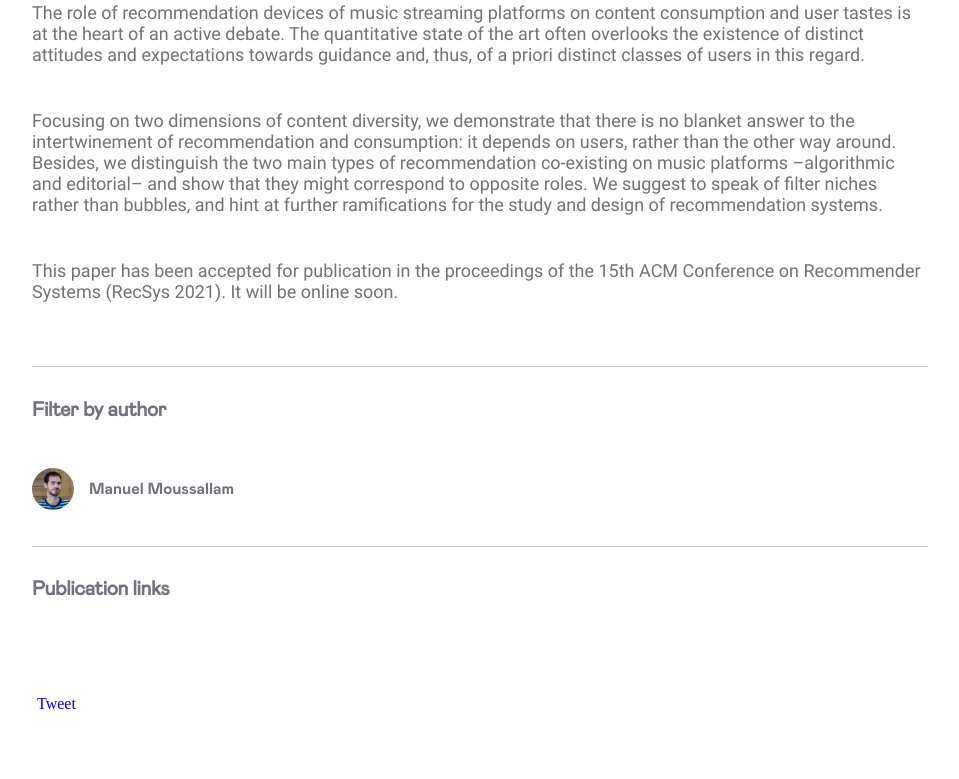
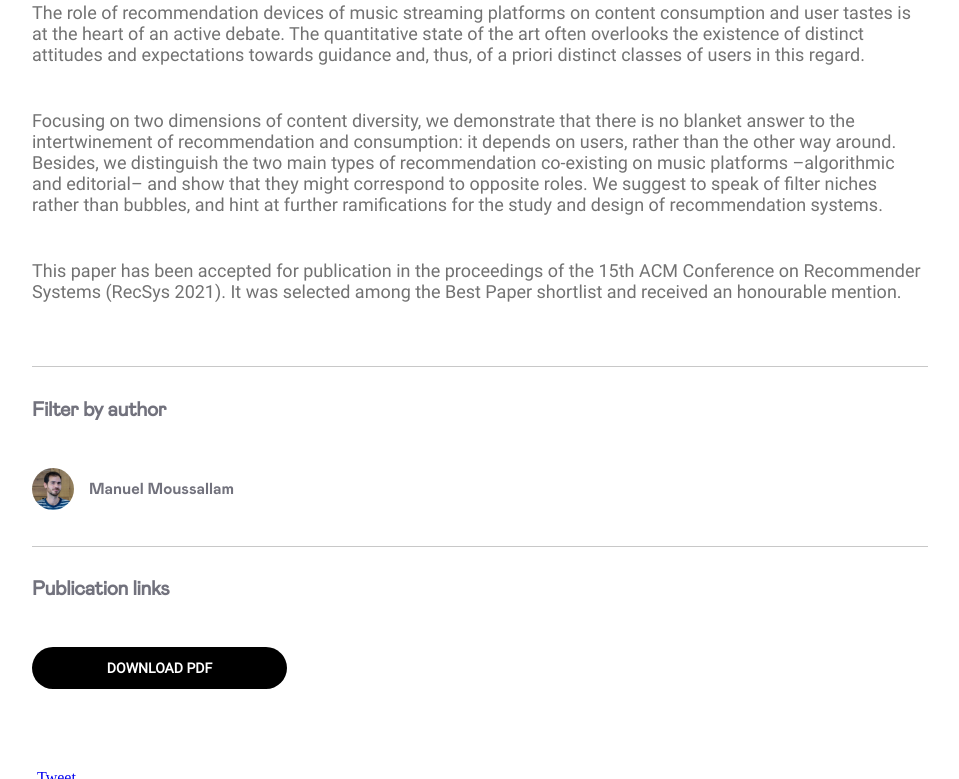
Before and after one commit to deezer/deezer.github.io, a Jekyll site: the page built from _posts/2021-09-01-recsys-villermet.md, in a window 1280 px wide and 900 px high, scrolled down 361 px, cut to the strip 0-779 px from the top of the window. Shown: the whole strip, without its empty margins (160-1119 px from the left). Built offline with Jekyll 4.4.1, drawn with Linux system fonts in a browser that asks for light colours; comment, search, counter and statistics services are not loaded.

Commit message:
update RecSysVillermet

```diff
--- a/_posts/2021-09-01-recsys-villermet.md
+++ b/_posts/2021-09-01-recsys-villermet.md
@@ -12,6 +12,7 @@ publication_title: "Follow the Guides: Disentangling Human and Algorithmic Curat
 publication_year: 2021
 publication_authors: Q. Villermet, J. Poiroux, M. Moussallam, T. Louail, C. Roth
 publication_conference: RecSys
+publication_preprint: "https://arxiv.org/pdf/2109.03915.pdf"
 ---
 
 The role of recommendation devices of music streaming platforms on content consumption and user tastes is at the heart of an active
@@ -25,4 +26,4 @@ that they might correspond to opposite roles. We suggest to speak of filter nich
 for the study and design of recommendation systems.
 
 This paper has been accepted for publication in the proceedings of the 15th ACM Conference on Recommender Systems (RecSys 2021).
-It will be online soon.
+It was selected among the Best Paper shortlist and received an honourable mention.
```
